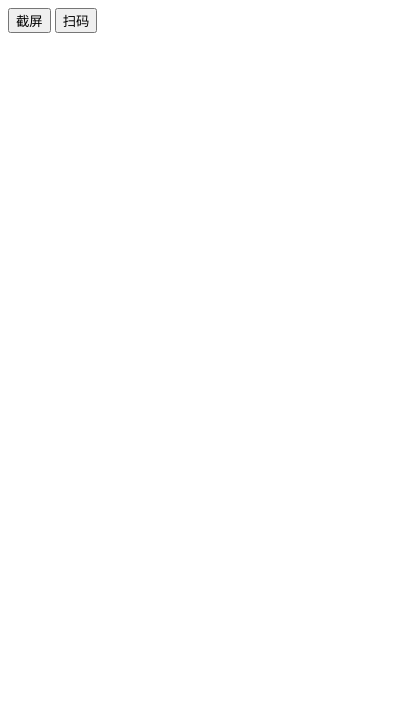
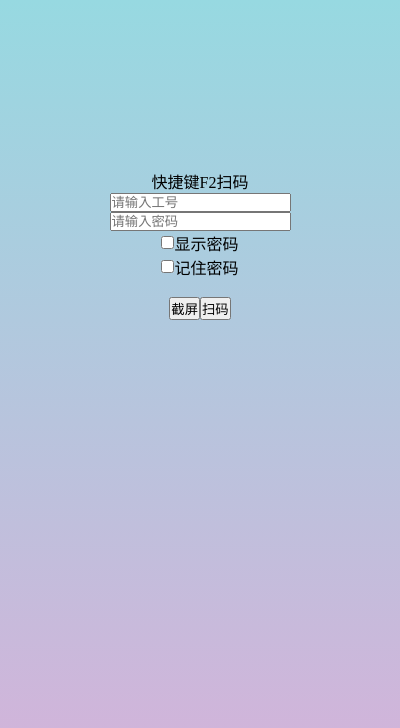
Before and after one commit to gwtak/ElectronStudy, an Electron app: page QRCode/main.html in a window 400 px wide. Drawn offline with Linux system fonts and the light colour scheme.

Commit message:
二维码扫描，增加部分代码

```diff
--- a/QRCode/capture_renderer.js
+++ b/QRCode/capture_renderer.js
@@ -1,3 +1,3 @@
-window.globalShortcut.register("Esc", () => {
-    ipcRenderer.send("quit")
-})
+function snapShot() {
+
+}
--- a/QRCode/main.html
+++ b/QRCode/main.html
@@ -3,12 +3,62 @@
 
 <head>
     <meta charset="UTF-8">
-    <title>Document</title>
+    <title>QRCodeScaner</title>
+    <style>
+        * {
+            margin: 0;
+            padding: 0;
+        }
+
+        section {
+            height: 100vh;
+            /* linear-gradient() 函数用于创建一个表示两种或多种颜色线性渐变的图片 */
+            background-image: linear-gradient(to top, #d9afd9 0%, #97d9e1 100%);
+        }
+
+        form {
+            position: relative;
+            top: 20vh;
+            justify-content: center;
+            align-items: center;
+        }
+
+        div {
+            /* 相对定位 */
+            position: relative;
+            overflow: hidden;
+            display: flex;
+            justify-content: center;
+            align-items: center;
+        }
+    </style>
 </head>
 
 <body>
-    <button id="btnSnapShot">截屏</button>
-    <button id="btnScanQRCode">扫码</button>
+    <section>
+        <form>
+            <div>快捷键F2扫码</div>
+            <div>
+                <input id="inputUserName" type="text" placeholder="请输入工号" />
+            </div>
+            <div>
+                <input id="inputPassword" type="password" placeholder="请输入密码" />
+            </div>
+            <div>
+                <input id="inputShowPassword" type="checkbox" />
+                <span>显示密码</span>
+            </div>
+            <div>
+                <input id="inputRemember" type="checkbox" />
+                <span>记住密码</span>
+            </div>
+            <br>
+            <div>
+                <button id="btnSnapShot">截屏</button>
+                <button id="btnScanQRCode">扫码</button>
+            </div>
+        </form>
+    </section>
     <script src="./renderer.js"></script>
 </body>
 
```
Also changed, not shown: QRCode/capture.html (+2 -1 lines), QRCode/main.js (+5 -4 lines), QRCode/preload.js (+11 -4 lines).
